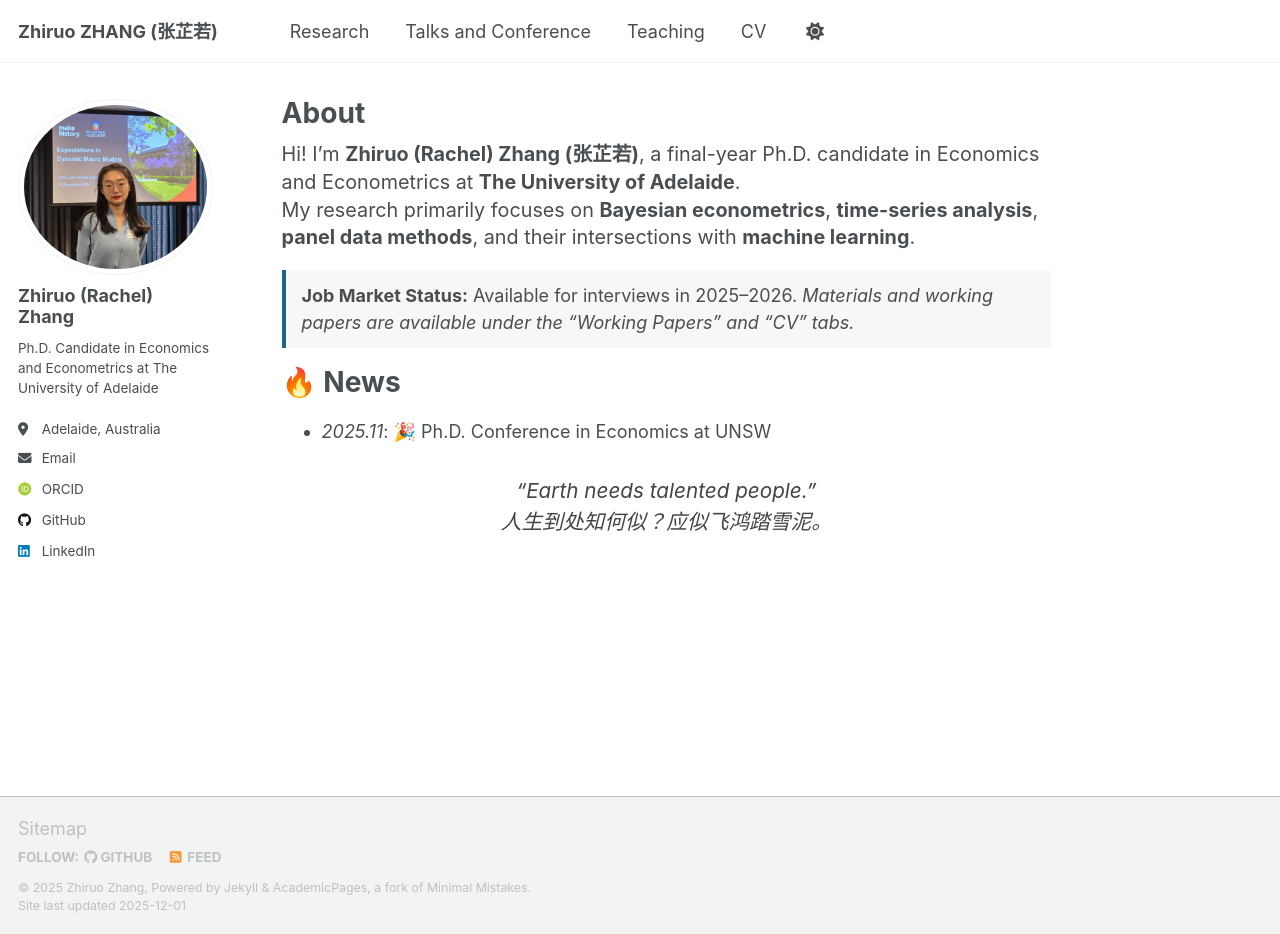
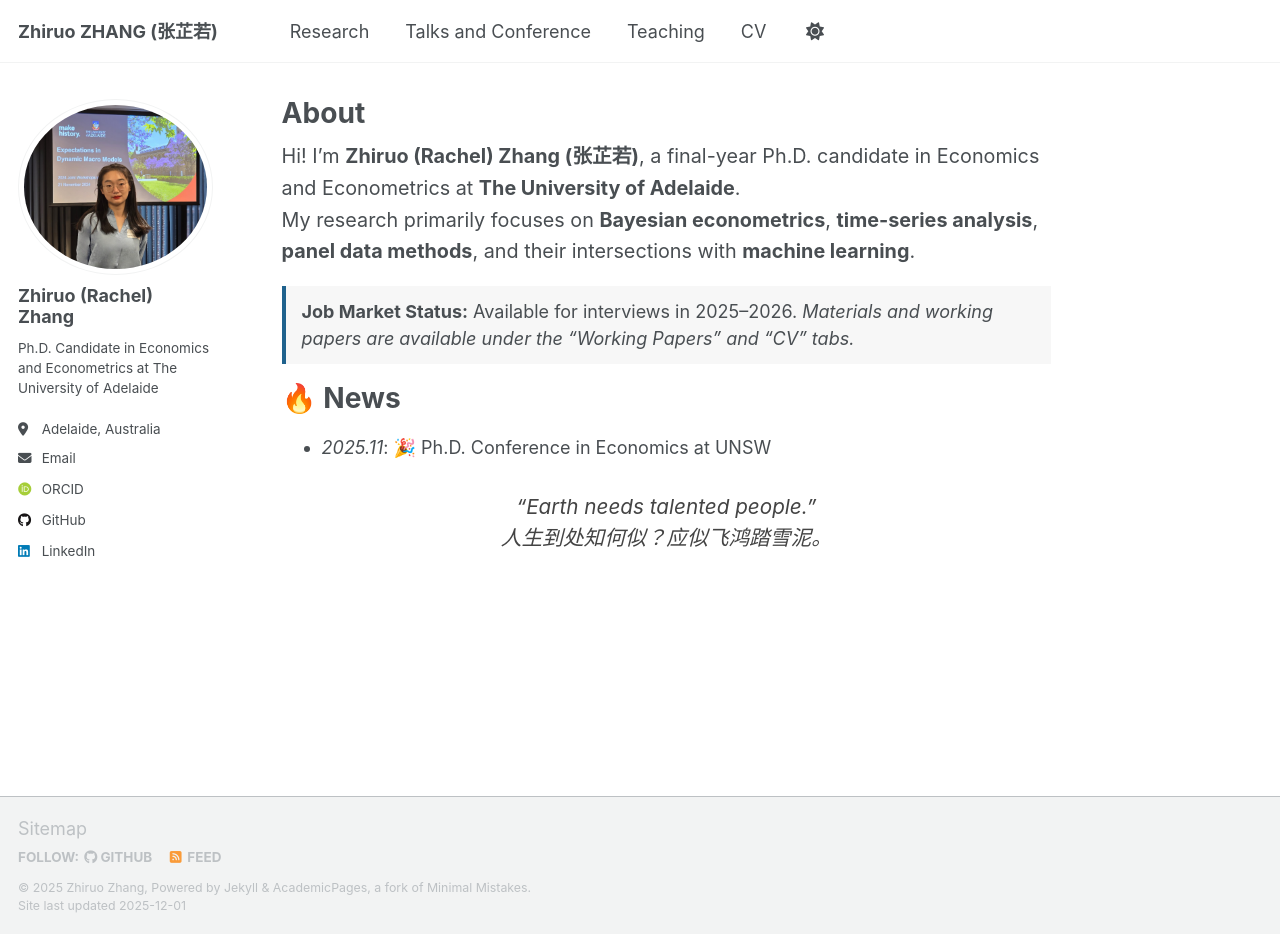
Before and after one commit to zhiruozzr/zhiruozzr.github.io, a Jekyll site: the page built from _pages/about.md, in a window 1280 px wide and 934 px high. Built offline with Jekyll 4.4.1, drawn with Linux system fonts in a browser that asks for light colours; some web fonts are replaced; a script that is not in the unit is left out.

Commit message:
Update about.md

```diff
--- a/_pages/about.md
+++ b/_pages/about.md
@@ -7,21 +7,24 @@ redirect_from:
   - /about.html
 ---
 
-<div style="font-size:1.1rem; line-height:1.4;">
+<div style="font-size:1.1rem; line-height:1.6;">
 
 Hi! I’m <strong>Zhiruo (Rachel) Zhang (张芷若)</strong>, a final-year Ph.D. candidate in Economics and Econometrics at
 <strong>The University of Adelaide</strong>.
 </div>
 
-<div style="font-size:1.1rem; line-height:1.4;">
+
+<div style="font-size:1.1rem; line-height:1.6;">
 My research primarily focuses on <strong>Bayesian econometrics</strong>, <strong>time-series analysis</strong>,
 <strong>panel data methods</strong>, and their intersections with <strong>machine learning</strong>.
 </div>
+
 
 <div style="background:#f7f7f7; padding:12px 16px; border-left:4px solid #1f628d; margin:18px 0;">
   <strong>Job Market Status:</strong> Available for interviews in 2025–2026.
   <em>Materials and working papers are available under the “Working Papers” and “CV” tabs.</em>
 </div>
+
 
 🔥 News
 ======
```
